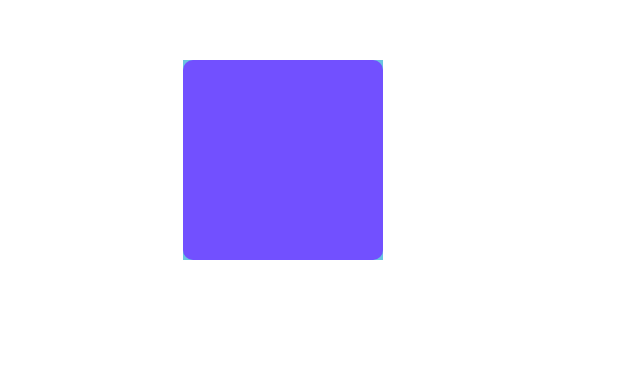
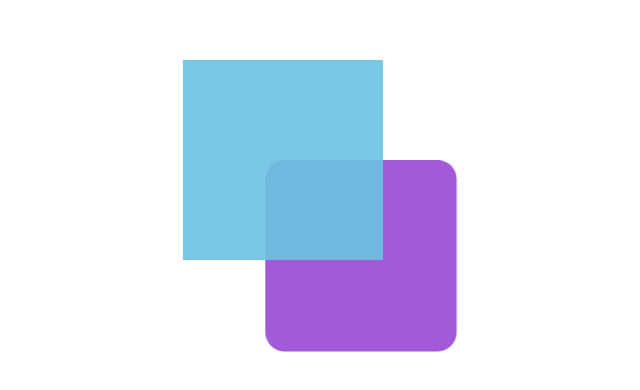
Before and after one commit to alucart2005/little_3d_theory, a plain HTML site: page index.html in a window 1280 px wide. Shown: the part 240-630 px from the top of the page, without its empty margins (357-997 px from the left). Drawn offline with Linux system fonts and the light colour scheme.

Commit message:
feat: add scss file to 3d

```diff
--- a/css/styles.scss
+++ b/css/styles.scss
@@ -1,3 +1,8 @@
+*{
+  box-sizing: border-box;
+  margin: 0;
+  padding: 0;
+}
 body{
   margin: 0;
   display: flex;
@@ -5,15 +10,17 @@ body{
   justify-content: center;
   min-height: 100vh;
   .container{
-    width: 200px;
-    height: 200px;
-    background: rgb(106, 196, 224);
+    background: rgb(106, 196, 224, 0.9);
+    perspective: 1000px;
+    perspective-origin:800px;
+    transform-style: preserve-3d;
     .box{
       width: 200px;
       height: 200px;
-      background: #7250ff;
-      border-radius: 10px;
+      background: rgba(152, 73, 212, 0.9);
+      border-radius: 20px;
       transition: 1s;
+      transform: translate3d(50px, 100px, -45px);
     }
   }
 }
```
Also changed, not shown: css/styles.css, 1 other file.
